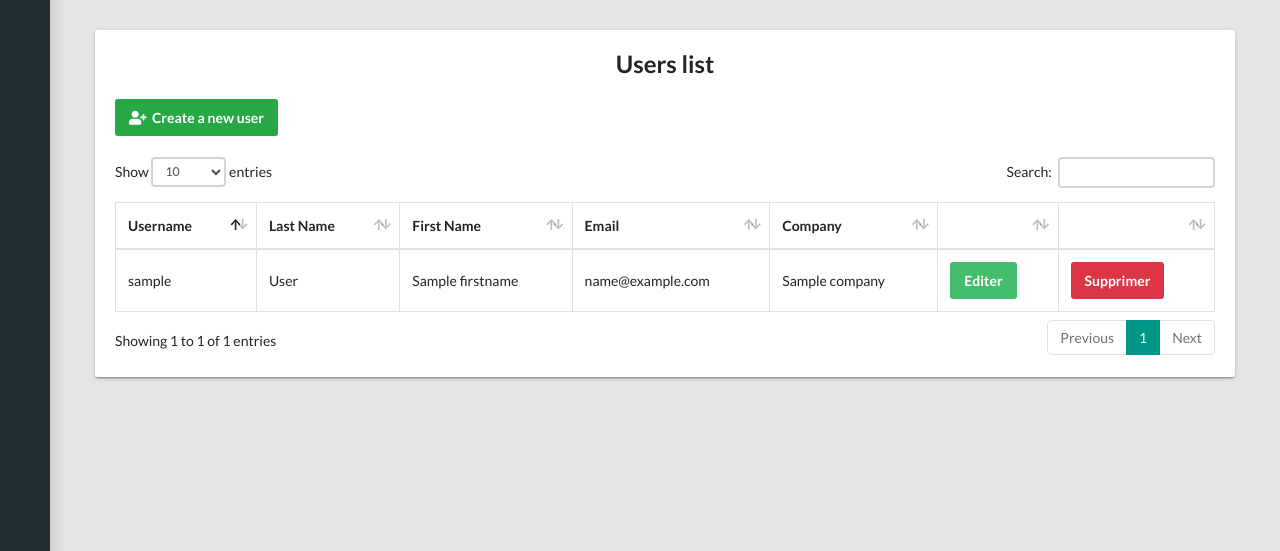
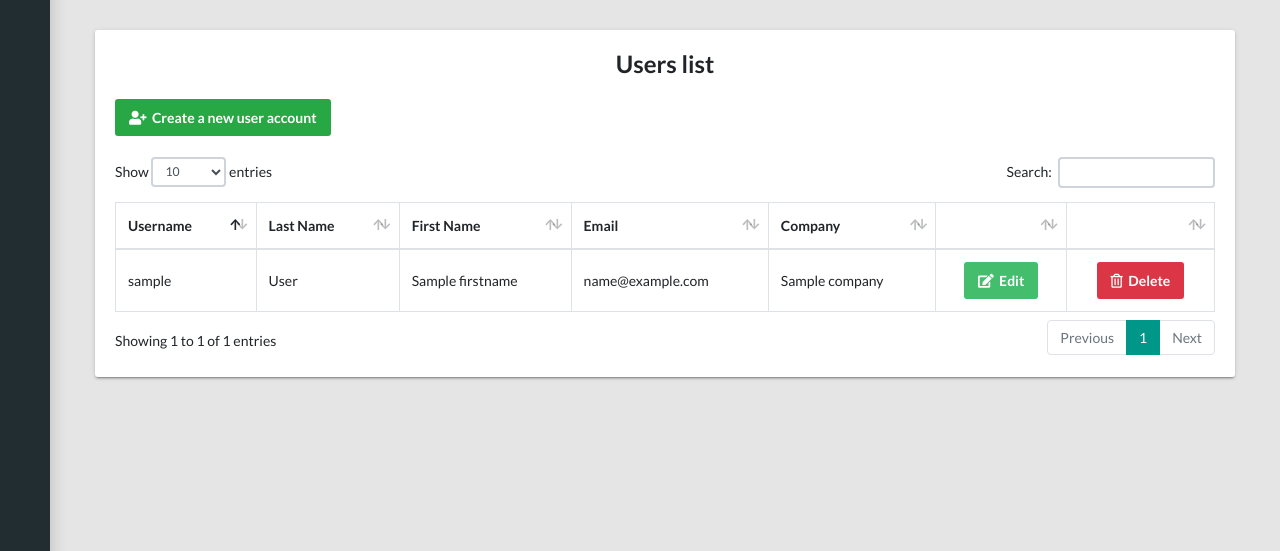
Before and after one commit to ThomasBerranger/easySOC, a Symfony app: template templates/Admin/index.html.twig in a window 1280 px wide. Shown: the part 50-601 px from the top of the page. Run offline with Twig, Linux system fonts and the light colour scheme; the template is opened without the code that fills it: most values are stand-ins (such as "Sample title", 1, 10 or a date in 2020); some libraries are stand-ins or nearby versions.

Commit message:
user gestion smarter

```diff
--- a/templates/Admin/index.html.twig
+++ b/templates/Admin/index.html.twig
@@ -11,7 +11,7 @@
                 <div class="tile">
                     <h3 class="tile-title text-center">Users list</h3>
 
-                    <a href="{{ path('register') }}" class="btn btn-success"><i class="fas fa-user-plus"></i>&nbsp; Create a new user</a>
+                    <a href="{{ path('register') }}" class="btn btn-success"><i class="fas fa-user-plus"></i>&nbsp; Create a new user account</a>
                     <br><br>
 
                     <table id="users" class="table table-hover table-bordered dataTable no-footer">
@@ -34,14 +34,12 @@
                                 <td class="align-middle">{{ user.firstname }}</td>
                                 <td class="align-middle">{{ user.email }}</td>
                                 <td class="align-middle">{{ user.company? user.company.name : null }}</td>
-                                <td class="align-middle">
-                                    <a href="{{ path('user.edit', {id: user.id}) }}" class="btn btn-primary">Editer</a>
+                                <td class="align-middle text-center">
+                                    <a href="{{ path('user.edit', {id: user.id}) }}" class="btn btn-primary"><i class="fas fa-edit"></i>&nbsp; Edit</a>
                                 </td>
-                                <td class="align-middle">
-                                    <form method="post" action ="{{ path('user.delete', {id: user.id})}}">
-                                        <input type="hidden" name="_method" value="DELETE">
-                                        <button class="btn btn-danger">Supprimer</button>
-                                    </form>
+                                <td class="align-middle text-center">
+                                    {#                                    <a href="{{ path('user.delete', {id: user.id}) }}" class="btn btn-danger" onclick="return confirm('Are you sure');">Supprimer</a>#}
+                                    <a href="#" class="btn btn-danger demoSwal" data-user-id="{{ user.id }}"><i class="far fa-trash-alt"></i>&nbsp; Delete</a>
                                 </td>
                             </tr>
                         {% endfor %}
@@ -54,7 +52,6 @@
 
     </main>
 
-
 {% endblock %}
 
 {% block javascripts %}
@@ -62,5 +59,27 @@
         $(document).ready( function () {
             $('#users').DataTable();
         } );
+
+        $('.demoSwal').click(function(){
+            userId = $(this).data('user-id');
+            swal({
+                title: "Are you sure ?",
+                text: "You will not be able to recover this account !",
+                type: "warning",
+                showCancelButton: true,
+                confirmButtonText: "Yes, delete it",
+                cancelButtonText: "No, cancel",
+                closeOnConfirm: false,
+                closeOnCancel: true
+            }, function(isConfirm) {
+                if (isConfirm) {
+                    window.location = "{{ path('user.delete') }}/"+userId;
+                    // swal("Deleted!", "Your imaginary file has been deleted.", "success");
+                }
+                // else {
+                //     swal("Cancelled", "Your imaginary file is safe :)", "error");
+                // }
+            });
+        });
     </script>
 {% endblock %}
--- a/templates/base.html.twig
+++ b/templates/base.html.twig
@@ -48,6 +48,7 @@
 <script src="{{asset('js/main.js')}}"></script>
 <script src="{{asset('js/plugins/jquery.dataTables.min.js')}}"></script>
 <script src="{{asset('js/plugins/dataTables.bootstrap.min.js')}}"></script>
+<script src="{{asset('js/plugins/sweetalert.min.js')}}"></script>
 
 {% block javascripts %}{% endblock %}
 </body>
```
Also changed, not shown: src/Controller/Admin/AdminUserController.php (+14 -3 lines), src/Controller/SecurityController.php (+8 -6 lines).
